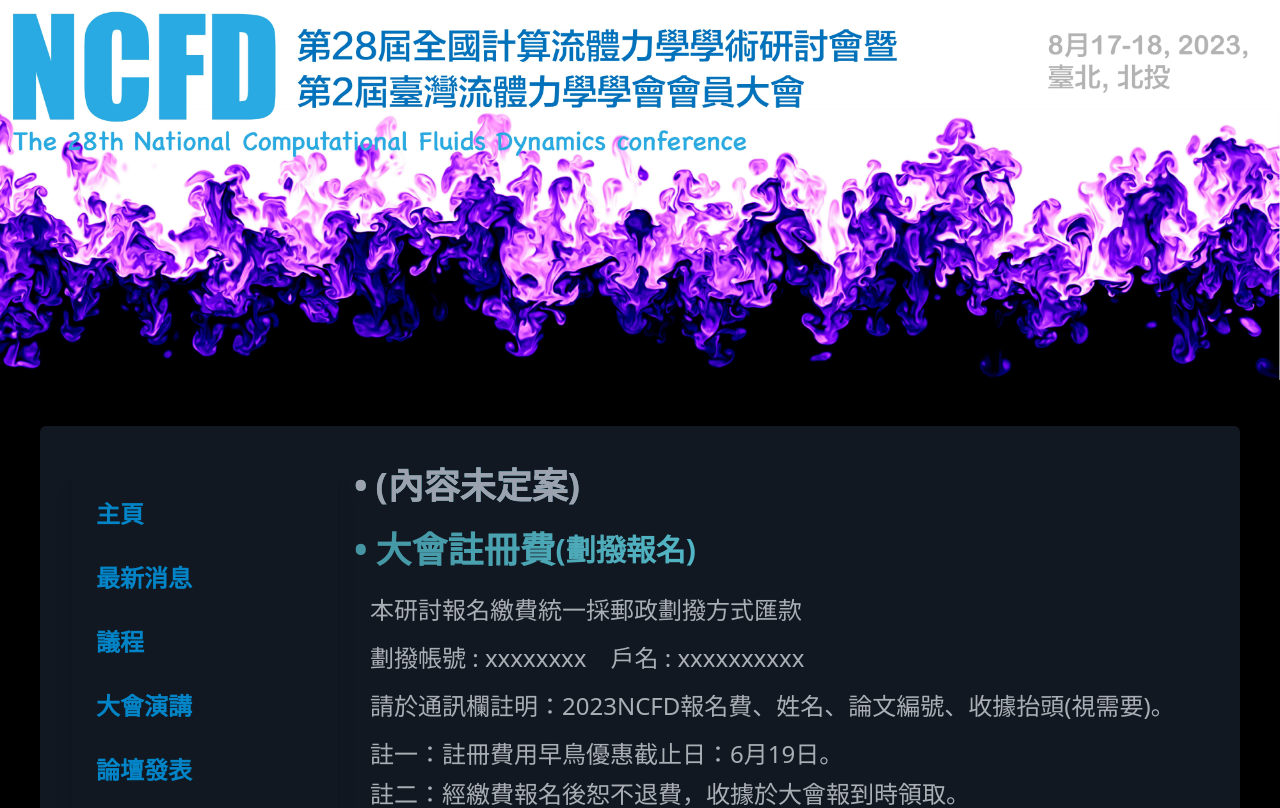
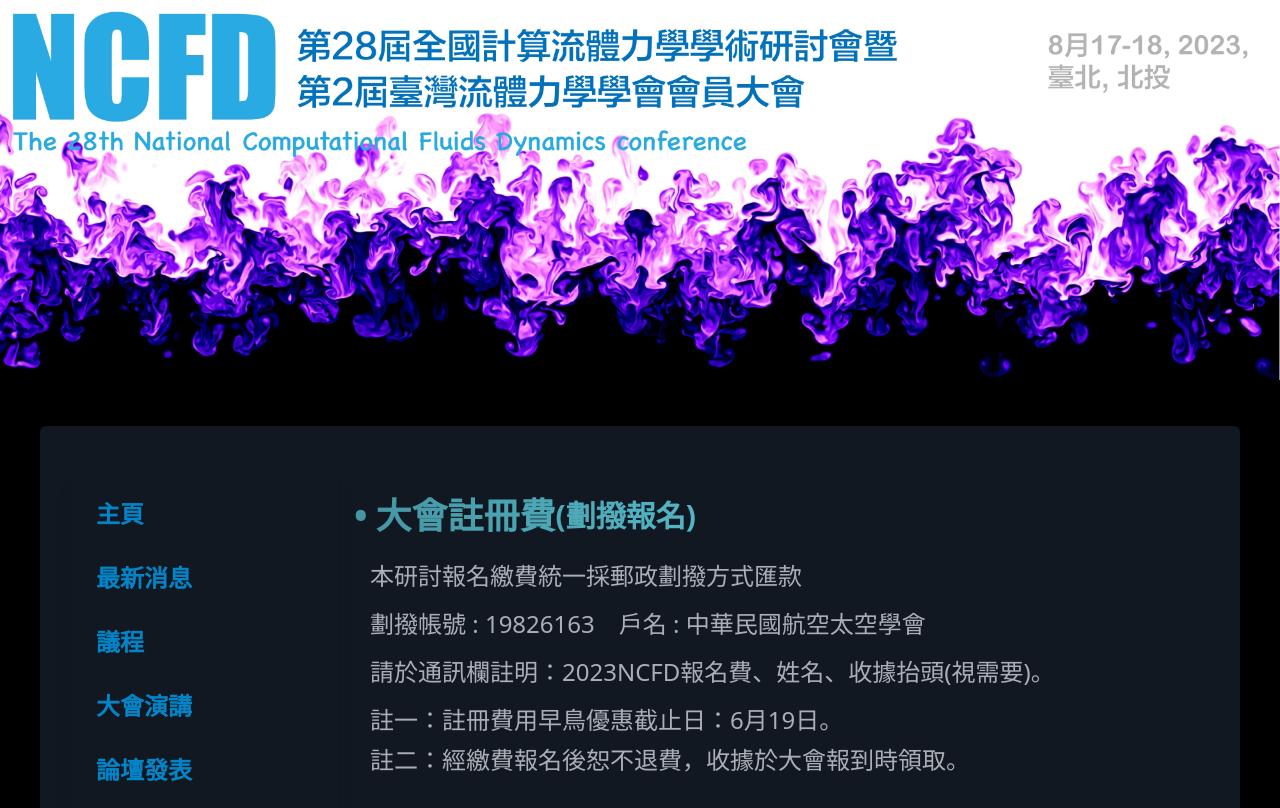
Before and after one commit to OwLu0905/fluid, a Next.js app: page /register in a window 1280 px wide. Shown: the top 808 px of the page. Built offline with nearby package versions, Linux system fonts and the light colour scheme.

Commit message:
revise text

```diff
--- a/src/pages/register/index.tsx
+++ b/src/pages/register/index.tsx
@@ -14,9 +14,9 @@ const Register = () => {
   return (
     <section className="mx-auto block w-full text-gray-300/80">
       <Title as="span">
-        <p className="text-gray-400 before:mr-2 before:content-['•']">
+        {/* <p className="text-gray-400 before:mr-2 before:content-['•']">
           (內容未定案)
-        </p>
+        </p> */}
       </Title>
       <RegisterPage />
     </section>
--- a/src/view/poster/Compet.tsx
+++ b/src/view/poster/Compet.tsx
@@ -51,7 +51,7 @@ const Compet = () => {
       <li>
         <div className="flex flex-wrap">
           <p className="mr-2 font-normal">
-            6. 論文全文投稿格式，以八頁內為限，內容將參與論文競賽。
+            6. 論文全文投稿格式，以十頁內為限，內容將參與論文競賽。
             <a className="cursor-pointer font-light text-blue-500 underline hover:text-cyan-400">
               按我下載範例檔案
             </a>
@@ -73,7 +73,7 @@ const Compet = () => {
       <li>
         <div className="flex flex-wrap">
           <p className="mr-2 font-normal">
-            8. 海報需自行印製，並提早帶至會場場佈。場佈時間為第一日上午前，撤場時間為第二日中午過後。
+            8. 海報需自行印製，並提早帶至會場場佈。場佈時間為第一日中午前，撤場時間為第二日中午過後。
           </p>
         </div>
       </li>
--- a/src/view/register/Fee.tsx
+++ b/src/view/register/Fee.tsx
@@ -25,15 +25,15 @@ const Fee = () => {
           </li>
           <li>
             <div className="flex flex-wrap">
-              <p className="mr-2 font-normal">劃撥帳號 : xxxxxxxx</p>
-              <p className="mr-2 font-normal">戶名 : xxxxxxxxxx</p>
+              <p className="mr-2 font-normal">劃撥帳號 : 19826163</p>
+              <p className="mr-2 font-normal">戶名 : 中華民國航空太空學會</p>
             </div>
           </li>
 
           <li>
             <div className="flex flex-wrap">
               <p className="mr-2 font-normal">
-                請於通訊欄註明：2023NCFD報名費、姓名、論文編號、收據抬頭(視需要)。
+                請於通訊欄註明：2023NCFD報名費、姓名、收據抬頭(視需要)。
               </p>
             </div>
           </li>
```
